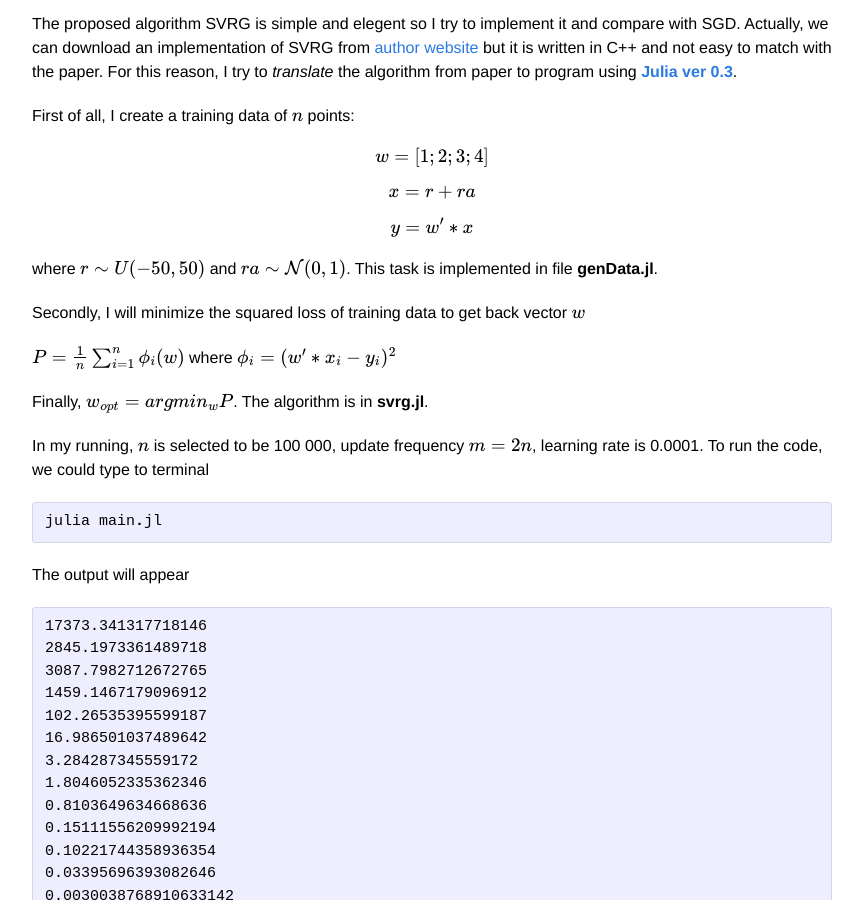
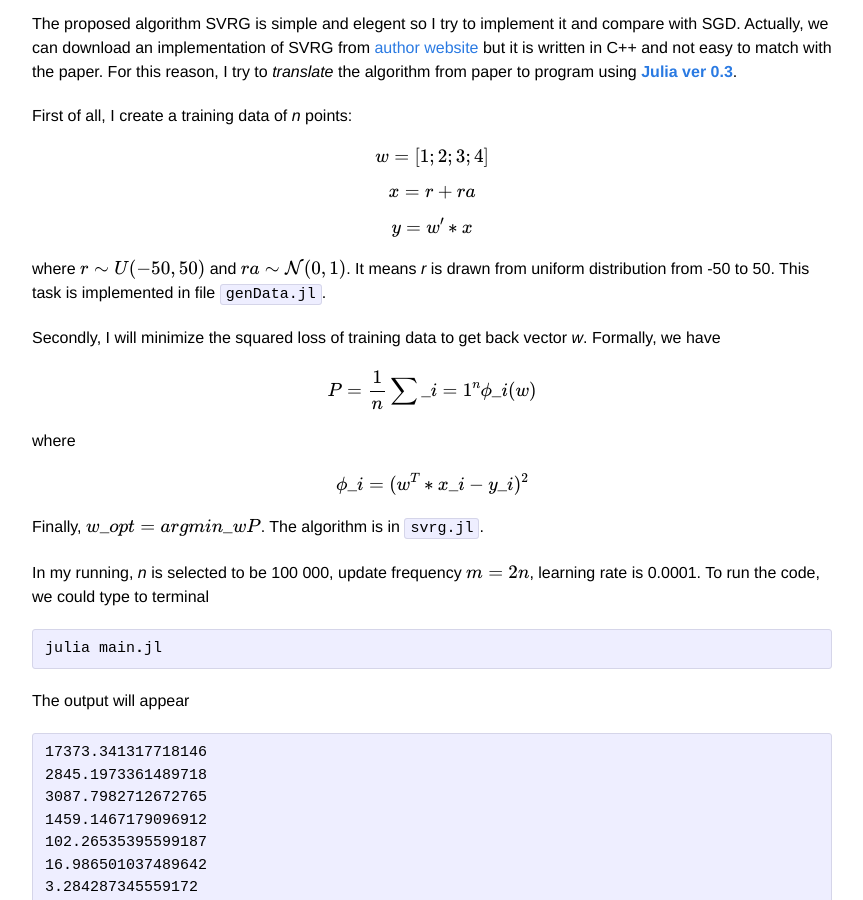
Before and after one commit to tndoan/tndoan.github.io, a Jekyll site: the page built from _posts/2015-07-16-sgd-svrg.markdown, in a window 1280 px wide and 900 px high, scrolled down 417 px. Shown: the whole window, without its empty margins (208-1071 px from the left). Built offline with Jekyll 4.4.1, drawn with Linux system fonts in a browser that asks for light colours; Markdown is read by kramdown in place of the engine named in the settings; formulas are drawn with MathJax 3.

Commit message:
fix display formula

````diff
--- a/_posts/2015-07-16-sgd-svrg.markdown
+++ b/_posts/2015-07-16-sgd-svrg.markdown
@@ -12,7 +12,7 @@
 
 The proposed algorithm SVRG is simple and elegent so I try to implement it and compare with SGD. Actually, we can download an implementation of SVRG from [author website](http://riejohnson.com/svrg_download.html) but it is written in C++ and not easy to match with the paper. For this reason, I try to *translate* the algorithm from paper to program using [**Julia ver 0.3**](https://github.com/JuliaLang/julia).
 
-First of all, I create a training data of $$n$$ points:
+First of all, I create a training data of *n* points:
 
 $$ w = [1; 2; 3; 4] $$
 
@@ -20,15 +20,19 @@
 
 $$ y = w' * x $$
 
-where $$r \sim U(-50, 50) $$ and $$ ra \sim \mathcal{N}(0, 1) $$. This task is implemented in file **genData.jl**.
+where $$r \sim U(-50, 50) $$ and $$ ra \sim \mathcal{N}(0, 1) $$. It means *r* is drawn from uniform distribution from -50 to 50. This task is implemented in file ```genData.jl```.
 
-Secondly, I will minimize the squared loss of training data to get back vector $$w$$
+Secondly, I will minimize the squared loss of training data to get back vector *w*. Formally, we have
 
-$$ P = \frac{1}{n} \sum_{i=1}^n \phi_i(w)$$ where $$\phi_i = (w' * x_i - y_i)^2$$
+$$ P = \frac{1}{n} \sum\_{i=1}^n \phi\_i(w) $$
 
-Finally, $$w_{opt} = argmin_w P $$. The algorithm is in **svrg.jl**.
+where
 
-In my running, $$n$$ is selected to be 100 000, update frequency $$m = 2n$$, learning rate is 0.0001. To run the code, we could type to terminal
+$$ \phi\_i = (w^T * x\_i - y\_i)^2 $$
+
+Finally, $$ w\_{opt} = argmin\_w P $$. The algorithm is in ```svrg.jl```.
+
+In my running, *n* is selected to be 100 000, update frequency $$m = 2n$$, learning rate is 0.0001. To run the code, we could type to terminal
 
 ```julia
 julia main.jl
````
